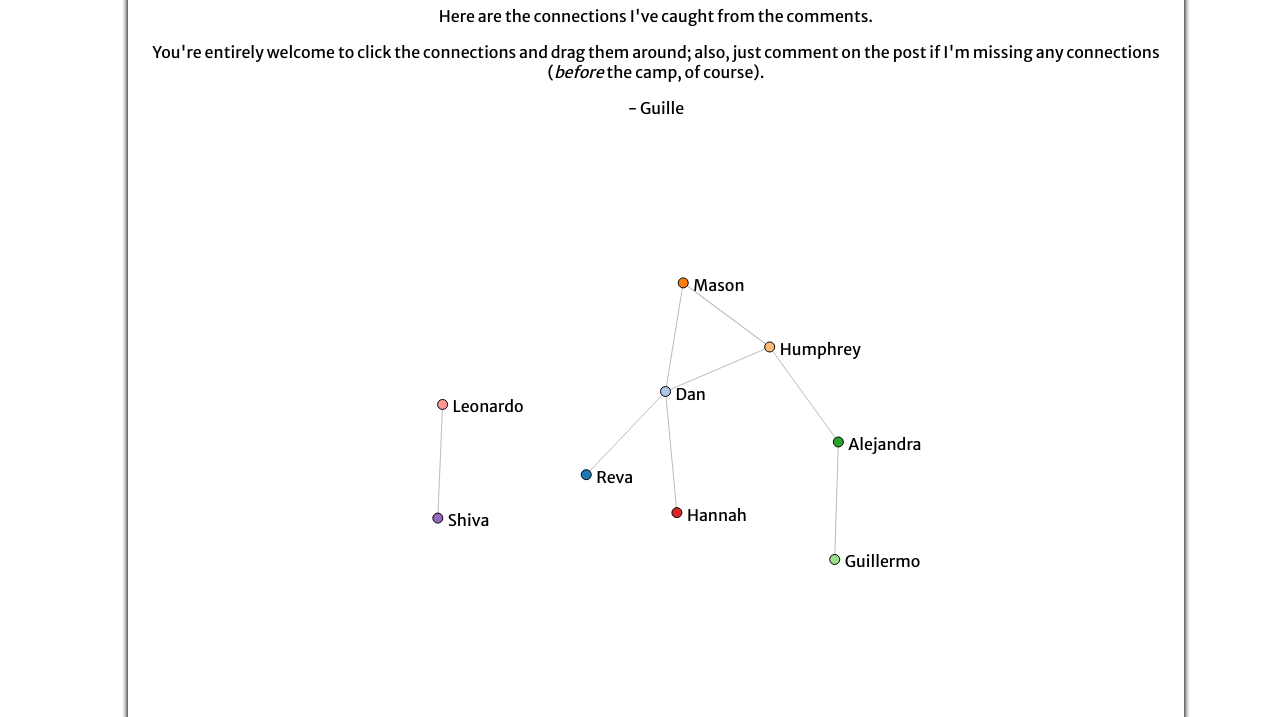
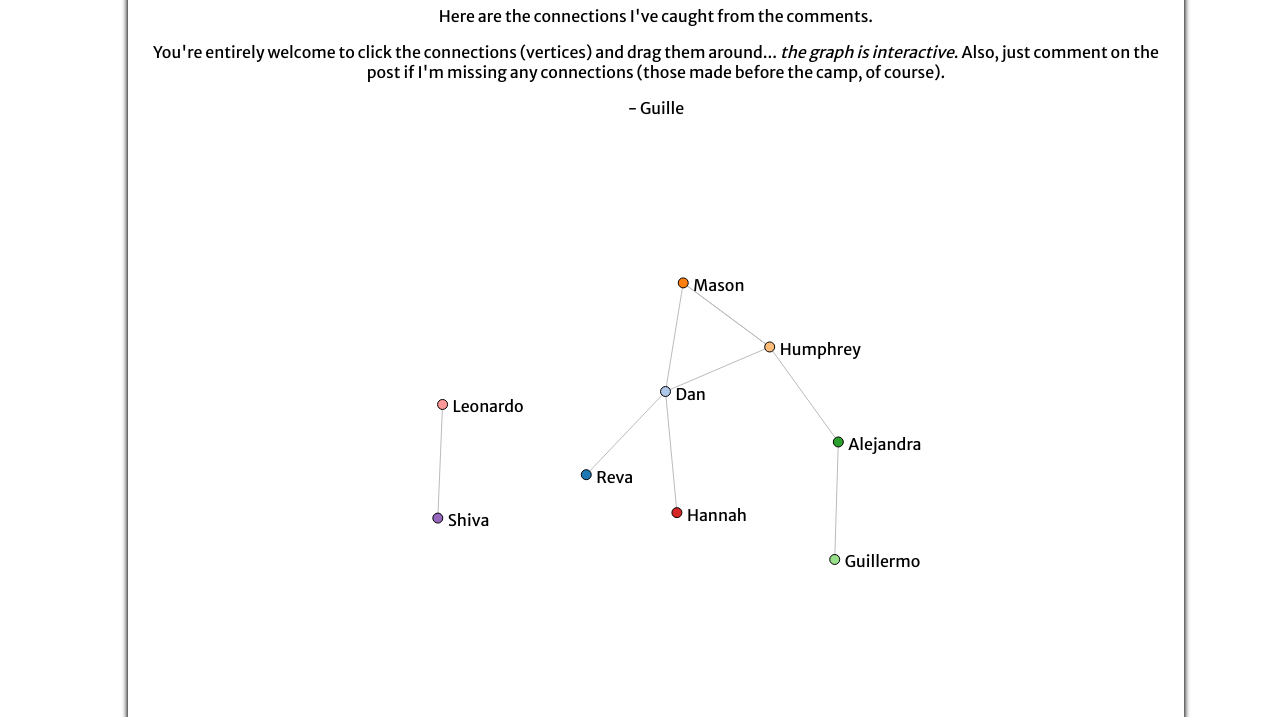
Before and after one commit to LolWolf/Connections, a plain HTML site: page index.html in a window 1280 px wide. Shown: the part 83-800 px from the top of the page. Drawn offline with Linux system fonts and the light colour scheme.

Commit message:
Quick edit on the text

```diff
--- a/index.html
+++ b/index.html
@@ -102,7 +102,7 @@
         <div align="center">
             <h1>People and their connections</h1>
             <p>Here are the connections I've caught from the comments.</p>
-            <p>You're entirely welcome to click the connections and drag them around; also, just comment on the post if I'm missing any connections (<i>before</i> the camp, of course).</p>
+            <p>You're entirely welcome to click the connections (vertices) and drag them around... <i>the graph is interactive</i>. Also, just comment on the post if I'm missing any connections (those made before the camp, of course).</p>
             - Guille
         </div>
     </body>
```
